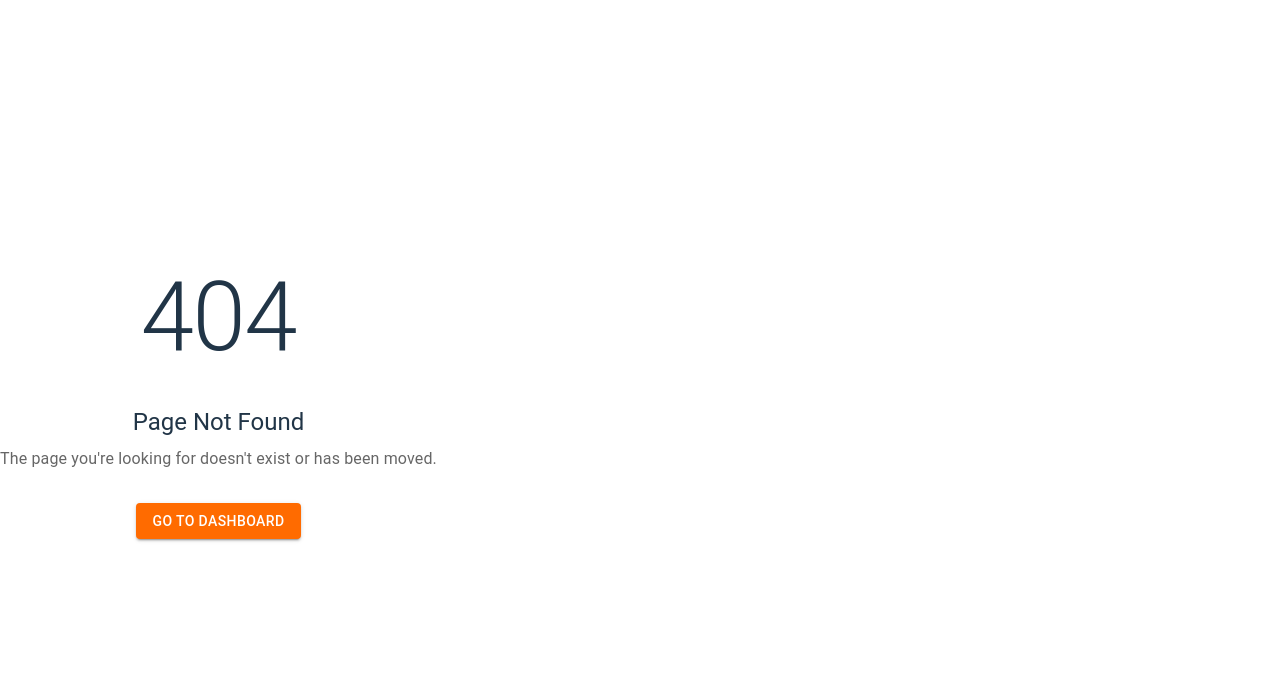
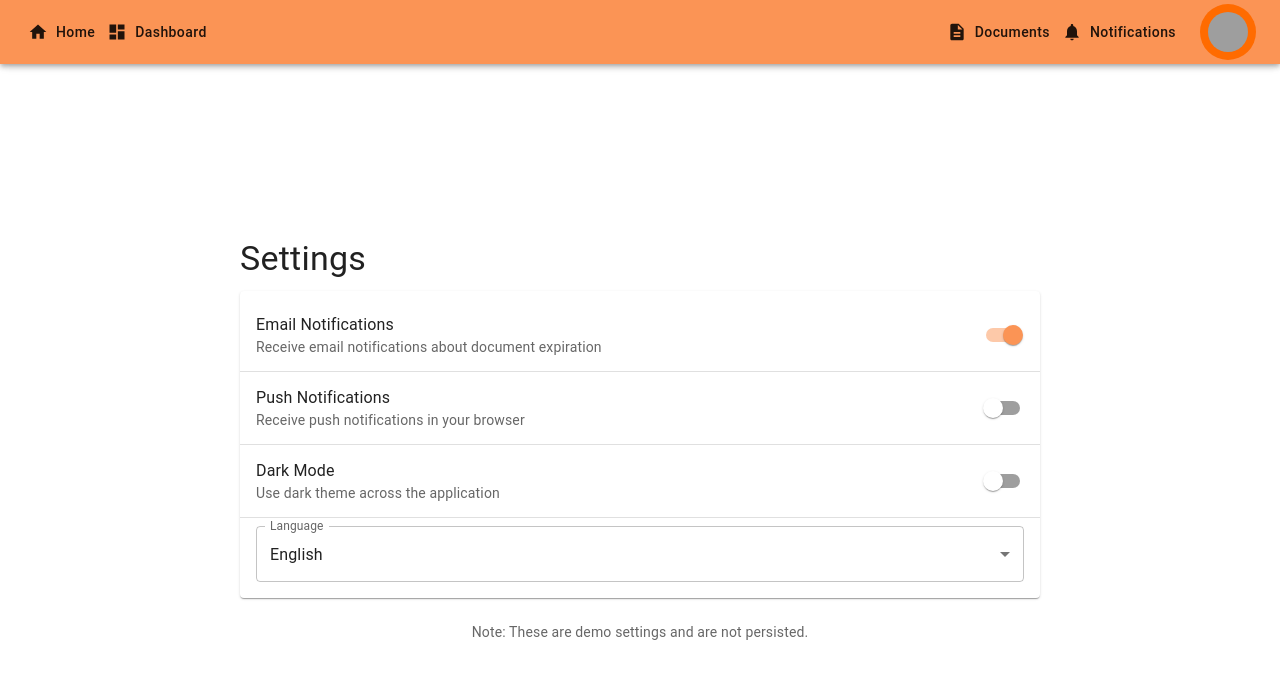
Before and after one commit to AlzgamerCS/react-notification-cursor, a React (Vite) app: page /settings in a window 1280 px wide. Before the commit this address had no page. Shown: the top 678 px of the page. Built offline with nearby package versions, Linux system fonts and the light colour scheme; sample sign-in values are in the browser's storage; grey boxes are pictures that could not be loaded.

Commit message:
Add Profile and Settings pages; update App component for new routes. Refactor Documents page to use mock data and Redux for user state management.

```diff
--- a/src/App.tsx
+++ b/src/App.tsx
@@ -16,6 +16,8 @@ const Documents = lazy(() => import("./pages/Documents"));
 const NotFound = lazy(() => import("./pages/NotFound"));
 const ForgotPassword = lazy(() => import("./pages/ForgotPassword"));
 const Notifications = lazy(() => import("./pages/Notifications"));
+const Profile = lazy(() => import("./pages/Profile"));
+const Settings = lazy(() => import("./pages/Settings"));
 
 // Protected Route component
 const ProtectedRoute = ({ children }: { children: React.ReactNode }) => {
@@ -48,6 +50,8 @@ function App() {
               <Route path="/dashboard" element={<Dashboard />} />
               <Route path="/documents" element={<Documents />} />
               <Route path="/notifications" element={<Notifications />} />
+              <Route path="/profile" element={<Profile />} />
+              <Route path="/settings" element={<Settings />} />
             </Route>
 
             {/* Catch all */}
--- a/src/pages/Documents.tsx
+++ b/src/pages/Documents.tsx
@@ -1,4 +1,4 @@
-import { useState, useEffect } from "react";
+import { useState } from "react";
 import {
   Box,
   Paper,
@@ -15,47 +15,63 @@ import {
   Tooltip,
 } from "@mui/material";
 import { Add as AddIcon, Edit as EditIcon, Delete as DeleteIcon } from "@mui/icons-material";
-import { documentService } from "../services/api";
-import { useAuth } from "../context/AuthContext";
+import { useSelector } from "react-redux";
+import type { RootState } from "../store";
 import { format } from "date-fns";
-import { Document } from "../services/api";
+
+// Mock data
+const initialDocuments = [
+  {
+    id: "1",
+    title: "Business License",
+    description: "Company business operation license",
+    category: "Legal",
+    tags: ["important", "legal", "business"],
+    expirationDate: "2024-12-31",
+    status: "ACTIVE",
+  },
+  {
+    id: "2",
+    title: "Insurance Policy",
+    description: "Company liability insurance",
+    category: "Insurance",
+    tags: ["insurance", "liability"],
+    expirationDate: "2024-06-15",
+    status: "WARNING",
+  },
+  {
+    id: "3",
+    title: "Health Certificate",
+    description: "Employee health certification",
+    category: "Health",
+    tags: ["health", "certification"],
+    expirationDate: "2024-03-01",
+    status: "EXPIRED",
+  },
+];
 
 const Documents = () => {
-  const [documents, setDocuments] = useState<Document[]>([]);
-  const [loading, setLoading] = useState(true);
-  const { user } = useAuth();
+  const [documents, setDocuments] = useState(initialDocuments);
+  const { user } = useSelector((state: RootState) => state.auth);
 
-  useEffect(() => {
-    const fetchDocuments = async () => {
-      if (!user?.id) return;
-
-      try {
-        const data = await documentService.getDocumentsByOwner(user.id);
-        setDocuments(data);
-      } catch (error) {
-        console.error("Error fetching documents:", error);
-      } finally {
-        setLoading(false);
-      }
-    };
-
-    fetchDocuments();
-  }, [user?.id]);
-
-  const handleDelete = async (id: string) => {
+  const handleDelete = (id: string) => {
     if (window.confirm("Are you sure you want to delete this document?")) {
-      try {
-        await documentService.deleteDocument(id);
-        setDocuments(documents.filter(doc => doc.id !== id));
-      } catch (error) {
-        console.error("Error deleting document:", error);
-      }
+      setDocuments(documents.filter(doc => doc.id !== id));
     }
   };
 
-  if (loading) {
-    return <Typography>Loading...</Typography>;
-  }
+  const getStatusColor = (status: string) => {
+    switch (status) {
+      case "ACTIVE":
+        return "success";
+      case "WARNING":
+        return "warning";
+      case "EXPIRED":
+        return "error";
+      default:
+        return "default";
+    }
+  };
 
   return (
     <Box>
@@ -93,7 +109,7 @@ const Documents = () => {
                 <TableCell>{document.category}</TableCell>
                 <TableCell>
                   <Box sx={{ display: 'flex', gap: 1, flexWrap: 'wrap' }}>
-                    {document.tags.map((tag: string) => (
+                    {document.tags.map((tag) => (
                       <Chip
                         key={tag}
                         label={tag}
@@ -109,13 +125,7 @@ const Documents = () => {
                 <TableCell>
                   <Chip
                     label={document.status}
-                    color={
-                      document.status === "ACTIVE"
-                        ? "success"
-                        : document.status === "EXPIRED"
-                        ? "error"
-                        : "default"
-                    }
+                    color={getStatusColor(document.status)}
                   />
                 </TableCell>
                 <TableCell>
--- /dev/null
+++ b/src/pages/Profile.tsx
@@ -0,0 +1,62 @@
+import { Box, Paper, Typography, Avatar, Grid, Divider } from '@mui/material';
+import { useSelector } from 'react-redux';
+import type { RootState } from '../store';
+
+const Profile = () => {
+  const { user } = useSelector((state: RootState) => state.auth);
+
+  return (
+    <Box sx={{ maxWidth: 800, mx: 'auto', mt: 2 }}>
+      <Typography variant="h4" gutterBottom>
+        Profile
+      </Typography>
+
+      <Paper sx={{ p: 3 }}>
+        <Grid container spacing={3}>
+          <Grid item xs={12} md={4} sx={{ display: 'flex', justifyContent: 'center' }}>
+            <Avatar
+              sx={{ width: 120, height: 120, fontSize: '3rem' }}
+              alt={user?.name || 'User'}
+            >
+              {user?.name?.charAt(0) || 'U'}
+            </Avatar>
+          </Grid>
+          <Grid item xs={12} md={8}>
+            <Typography variant="h5" gutterBottom>
+              {user?.name}
+            </Typography>
+            <Typography color="text.secondary" gutterBottom>
+              {user?.email}
+            </Typography>
+            <Typography variant="body2">
+              Role: {user?.role}
+            </Typography>
+          </Grid>
+        </Grid>
+
+        <Divider sx={{ my: 3 }} />
+
+        <Grid container spacing={2}>
+          <Grid item xs={12} md={6}>
+            <Typography variant="subtitle2" color="text.secondary">
+              Last Login
+            </Typography>
+            <Typography>
+              {user?.lastLoginAt ? new Date(user.lastLoginAt).toLocaleString() : 'N/A'}
+            </Typography>
+          </Grid>
+          <Grid item xs={12} md={6}>
+            <Typography variant="subtitle2" color="text.secondary">
+              Account Created
+            </Typography>
+            <Typography>
+              {user?.createdAt ? new Date(user.createdAt).toLocaleString() : 'N/A'}
+            </Typography>
+          </Grid>
+        </Grid>
+      </Paper>
+    </Box>
+  );
+};
+
+export default Profile;
--- /dev/null
+++ b/src/pages/Settings.tsx
@@ -0,0 +1,117 @@
+import {
+  Box,
+  Paper,
+  Typography,
+  List,
+  ListItem,
+  ListItemText,
+  ListItemSecondaryAction,
+  Switch,
+  Divider,
+  FormControl,
+  InputLabel,
+  Select,
+  MenuItem,
+  SelectChangeEvent,
+} from '@mui/material';
+import { useState } from 'react';
+
+const Settings = () => {
+  const [settings, setSettings] = useState({
+    emailNotifications: true,
+    pushNotifications: false,
+    darkMode: false,
+    language: 'en',
+  });
+
+  const handleToggleChange = (setting: keyof typeof settings) => {
+    setSettings(prev => ({
+      ...prev,
+      [setting]: !prev[setting],
+    }));
+  };
+
+  const handleLanguageChange = (event: SelectChangeEvent) => {
+    setSettings(prev => ({
+      ...prev,
+      language: event.target.value,
+    }));
+  };
+
+  return (
+    <Box sx={{ maxWidth: 800, mx: 'auto', mt: 2 }}>
+      <Typography variant="h4" gutterBottom>
+        Settings
+      </Typography>
+
+      <Paper sx={{ mb: 3 }}>
+        <List>
+          <ListItem>
+            <ListItemText
+              primary="Email Notifications"
+              secondary="Receive email notifications about document expiration"
+            />
+            <ListItemSecondaryAction>
+              <Switch
+                edge="end"
+                checked={settings.emailNotifications}
+                onChange={() => handleToggleChange('emailNotifications')}
+              />
+            </ListItemSecondaryAction>
+          </ListItem>
+          <Divider />
+          <ListItem>
+            <ListItemText
+              primary="Push Notifications"
+              secondary="Receive push notifications in your browser"
+            />
+            <ListItemSecondaryAction>
+              <Switch
+                edge="end"
+                checked={settings.pushNotifications}
+                onChange={() => handleToggleChange('pushNotifications')}
+              />
+            </ListItemSecondaryAction>
+          </ListItem>
+          <Divider />
+          <ListItem>
+            <ListItemText
+              primary="Dark Mode"
+              secondary="Use dark theme across the application"
+            />
+            <ListItemSecondaryAction>
+              <Switch
+                edge="end"
+                checked={settings.darkMode}
+                onChange={() => handleToggleChange('darkMode')}
+              />
+            </ListItemSecondaryAction>
+          </ListItem>
+          <Divider />
+          <ListItem>
+            <FormControl fullWidth>
+              <InputLabel id="language-select-label">Language</InputLabel>
+              <Select
+                labelId="language-select-label"
+                value={settings.language}
+                label="Language"
+                onChange={handleLanguageChange}
+              >
+                <MenuItem value="en">English</MenuItem>
+                <MenuItem value="es">Español</MenuItem>
+                <MenuItem value="fr">Français</MenuItem>
+                <MenuItem value="de">Deutsch</MenuItem>
+              </Select>
+            </FormControl>
+          </ListItem>
+        </List>
+      </Paper>
+
+      <Typography variant="body2" color="text.secondary" align="center">
+        Note: These are demo settings and are not persisted.
+      </Typography>
+    </Box>
+  );
+};
+
+export default Settings;
```
